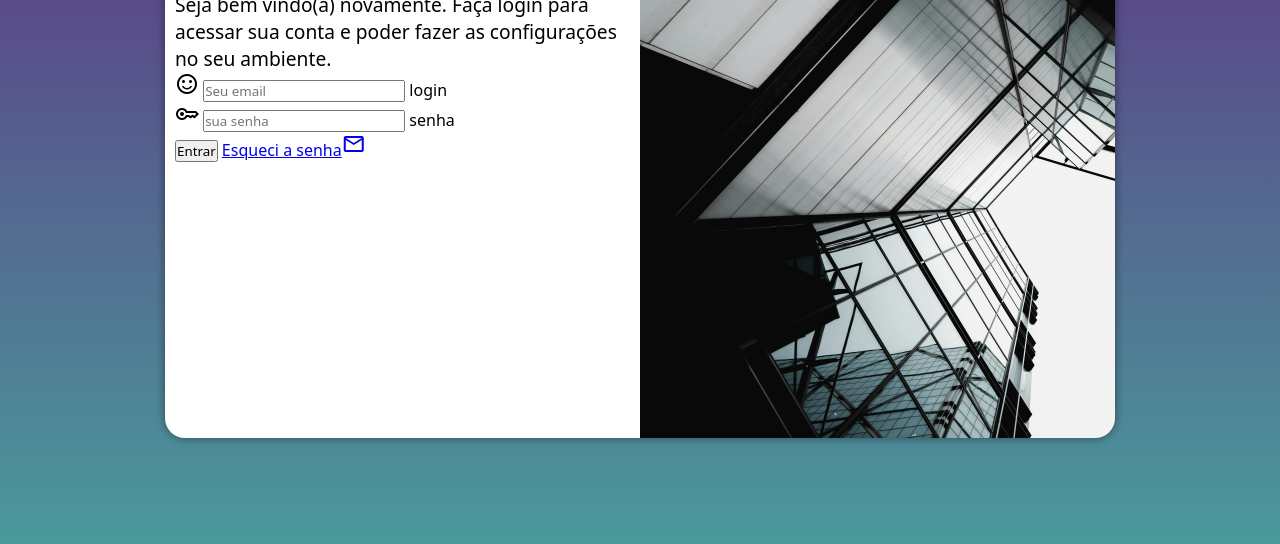
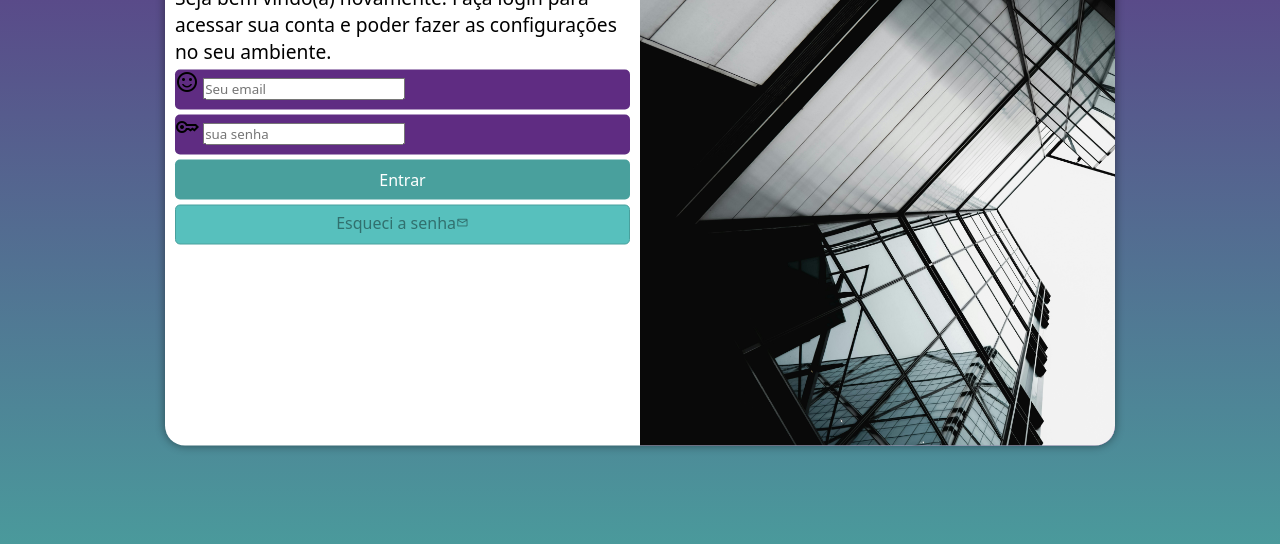
Before and after one commit to Bolever/projeto-login, a plain HTML site: page index.html in a window 1280 px wide. Shown: the part 212-756 px from the top of the page. Drawn offline with nearby package versions, Linux system fonts and the light colour scheme.

Commit message:
atualizei

```diff
--- a/estilos/style.css
+++ b/estilos/style.css
@@ -33,7 +33,7 @@ section#login{
 
     background-color: white;
     width: 250px;
-    height: 500px;
+    height: 515px;
     border-radius: 20px;
     box-shadow: 0px 0px 10px rgba(0, 0, 0, 0.450);
 
@@ -62,3 +62,56 @@ div#formulario > h1 {
 div#formulario > p{
     font-size: 0.8em;
 }
+
+div.campo{
+    background-color: #5f2c82;
+    width: 100%;
+    display: block;
+    height: 40px;
+    border-radius: 5px;
+    margin: 5px 0px;
+}
+
+div.campo > label{
+    display: none;
+}
+
+input[type=submit] {
+    display: block;
+    font-size: 1em;
+    width: 100%;
+    height: 40px;
+    background-color: #49a09d;
+    color: white;
+    border: none;
+    border-radius: 5px;
+}
+
+input[type=submit]:hover{
+    background-color: #31706e;
+    cursor: pointer;
+}
+
+a.botao{
+
+    display: block;
+    text-align: center;
+    font-size: 1em;
+    width: 100%;
+    height: 40px;
+    margin-top: 5px;
+    padding-top: 6px;
+    background-color: #57c0bd;
+    border: 1px solid #49a09d;
+    border-radius: 5px;
+    text-decoration: none;
+    color: #31706e;
+}
+
+a.botao:hover{
+    background-color: #6cd3cf;
+}
+
+a.botao > i{
+    font-size: 0.8em;
+}
--- a/index.html
+++ b/index.html
@@ -34,7 +34,7 @@
                 </div>
                 <div>
                     <input type="submit" value="Entrar">
-                    <a href="esqueci.html">Esqueci a senha<i class="material-symbols-outlined">mail</i></a>
+                    <a class="botao" href="esqueci.html">Esqueci a senha<i class="material-symbols-outlined">mail</i></a>
 
                 </div>
             </div>
```
